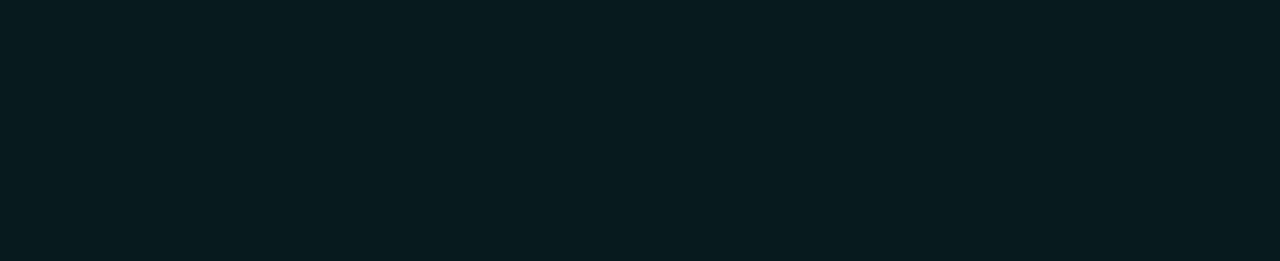
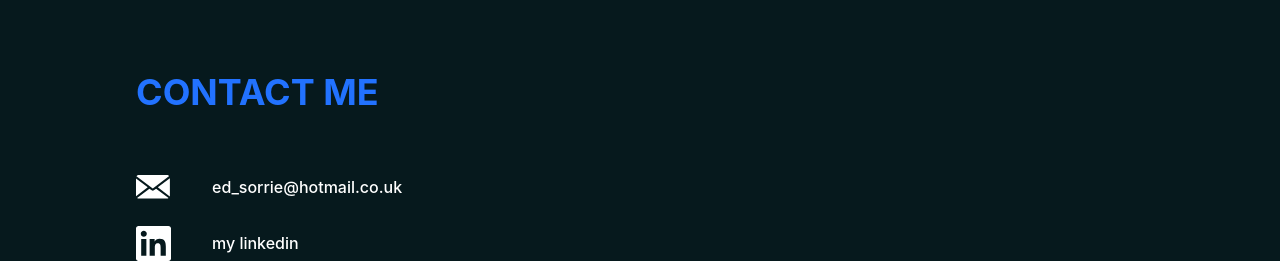
Before and after one commit to esorrie/personal-website, a React (Vite) app: page / in a window 1280 px wide. Shown: the part 2342-2603 px from the top of the page. Before the commit the page ends 2512 px from the top, so only its background shows below. Built offline with nearby package versions, Linux system fonts and the light colour scheme.

Commit message:
added  a link to my linkedin profile, need to make a link to my email

```diff
--- /dev/null
+++ b/src/Contact.css
@@ -0,0 +1,46 @@
+.title {
+    color: #2272FF;
+    font-family: Inter;
+    font-size: 36px;
+    font-style: normal;
+    font-weight: 700;
+    line-height: normal;
+    text-transform: uppercase;
+    margin-top: 202px;
+    margin-left: 136px;
+}
+
+.mailIcon {
+    width: 34px;
+    height: 24px;
+    margin-top: 61px;
+    margin-left: 136px;
+}
+.mail {
+    color: #FFF;
+    font-family: Inter;
+    font-size: 16px;
+    font-style: normal;
+    font-weight: 500;
+    line-height: normal;
+    margin-top: 63px;
+    margin-left: 42px;
+}
+
+.profileIcon {
+    margin-top: 27px;
+    margin-left: 136px;
+    width: 35px;
+    height: 35px;
+}
+
+.profile{
+    color: #FFF;
+    font-family: Inter;
+    font-size: 16px;
+    font-style: normal;
+    font-weight: 500;
+    line-height: normal;
+    margin-top: 34px;
+    margin-left: 41px;
+}
--- /dev/null
+++ b/src/Contact.jsx
@@ -0,0 +1,37 @@
+import React from 'react'
+import './Contact.css'
+
+const Contact = () => {
+
+    return (
+        <div className="">
+            <div className="title"> Contact Me </div>
+            <div className="flex">
+                <div className="mailIcon">
+                    <svg xmlns="http://www.w3.org/2000/svg" width="34" height="24" viewBox="0 0 34 24" fill="none">
+                        <path fill-rule="evenodd" clip-rule="evenodd" d="M30.7699 0C31.785 0 32.6864 0.439756 33.2537 1.11995L16.7803 13.6051L0.453718 1.34667C0.999603 0.53906 1.98417 0 3.10807 0H30.7699ZM0 20.7837V3.56211L11.7148 12.3579L0.024149 21.1355C0.00821407 21.0202 0 20.9028 0 20.7837ZM1.07139 22.9053C1.61685 23.3333 2.32898 23.5923 3.10807 23.5923H30.7699C31.4395 23.5923 32.0597 23.4009 32.5671 23.0754L20.1188 13.6408L17.8802 15.3374C17.2471 15.8173 16.3248 15.8192 15.6892 15.342L13.4169 13.6359L1.07139 22.9053ZM21.8116 12.3579L33.793 21.4386C33.8485 21.2285 33.8779 21.0092 33.8779 20.7837V3.21277L21.8116 12.3579Z" fill="white"/>
+                    </svg>
+                </div>
+                    <div className="mail"> ed_sorrie@hotmail.co.uk </div>
+            </div>
+            <div className="flex">
+                <div className="profileIcon">
+                    <svg xmlns="http://www.w3.org/2000/svg" width="35" height="35" viewBox="0 0 35 35" fill="none">
+                        <g clip-path="url(#clip0_10_228)">
+                            <path d="M32.4092 0H2.58398C1.15527 0 0 1.12793 0 2.52246V32.4707C0 33.8652 1.15527 35 2.58398 35H32.4092C33.8379 35 35 33.8652 35 32.4775V2.52246C35 1.12793 33.8379 0 32.4092 0ZM10.3838 29.8252H5.18848V13.1182H10.3838V29.8252ZM7.78613 10.8418C6.11816 10.8418 4.77148 9.49512 4.77148 7.83398C4.77148 6.17285 6.11816 4.82617 7.78613 4.82617C9.44727 4.82617 10.7939 6.17285 10.7939 7.83398C10.7939 9.48828 9.44727 10.8418 7.78613 10.8418ZM29.8252 29.8252H24.6367V21.7041C24.6367 19.7695 24.6025 17.2744 21.9365 17.2744C19.2363 17.2744 18.8262 19.3867 18.8262 21.5674V29.8252H13.6445V13.1182H18.6211V15.4014H18.6895C19.3799 14.0889 21.0752 12.7012 23.5977 12.7012C28.8545 12.7012 29.8252 16.1602 29.8252 20.6582V29.8252Z" fill="white"/>
+                        </g>
+                        <defs>
+                            <clipPath id="clip0_10_228">
+                            <rect width="35" height="35" fill="white"/>
+                            </clipPath>
+                        </defs>
+                    </svg>
+                </div>
+                <a className="profile" href="https://www.linkedin.com/in/edward-sorrie-663705230/" target="_blank"> my linkedin </a><br/>
+            </div>
+
+        </div>
+
+    );
+
+}; export default Contact;
--- a/src/main.jsx
+++ b/src/main.jsx
@@ -4,6 +4,7 @@ import NavBar from './NavBar.jsx'
 import Intro from './Intro.jsx'
 import About from './About.jsx'
 import Portfolio from './Portfolio.jsx'
+import Contact from './Contact.jsx'
 import './index.css'
 
 ReactDOM.createRoot(document.getElementById('root')).render(
@@ -12,6 +13,6 @@ ReactDOM.createRoot(document.getElementById('root')).render(
     <Intro />
     <About />
     <Portfolio />
-    {/* <Contact /> */}
+    <Contact />
   </React.StrictMode>,
 )
```
